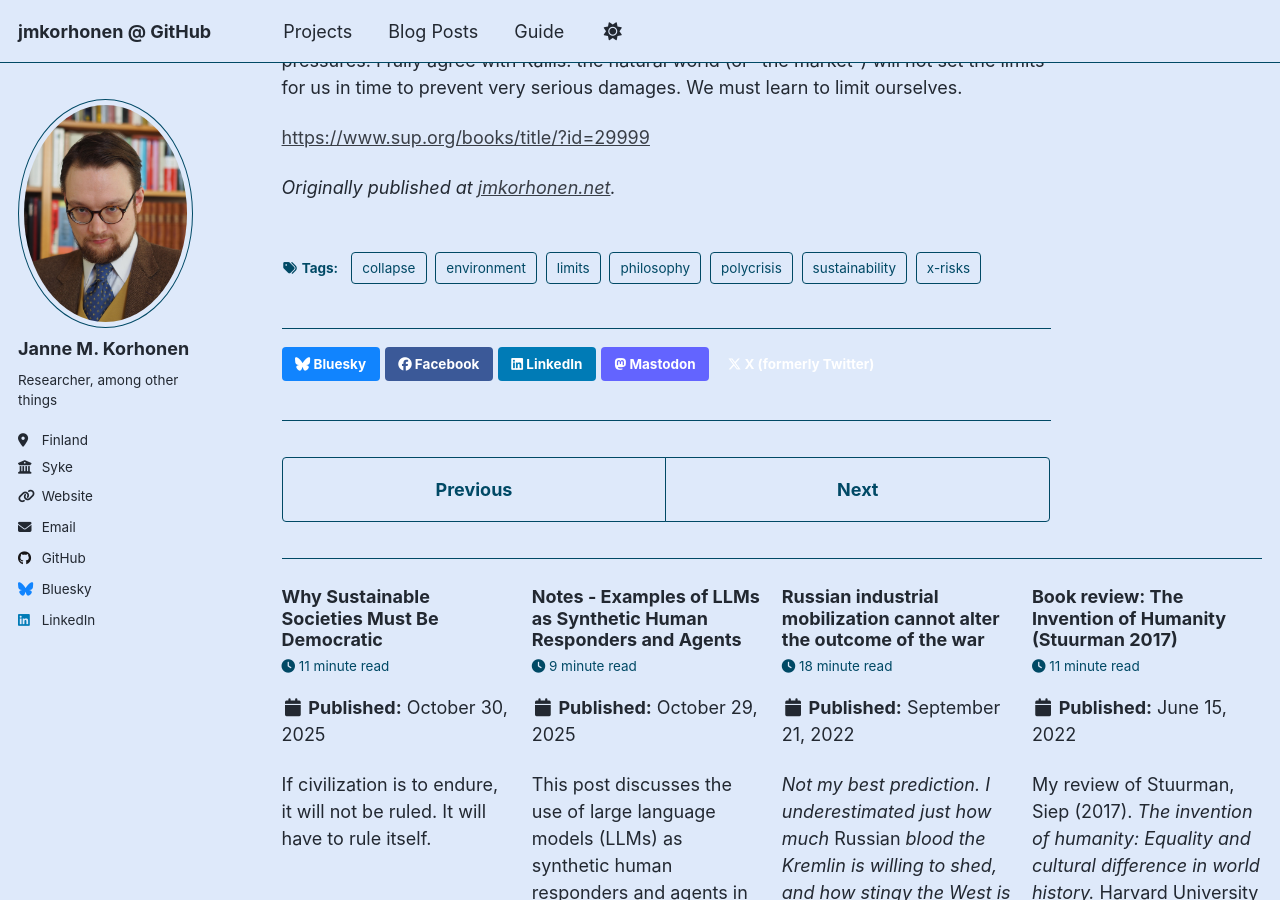
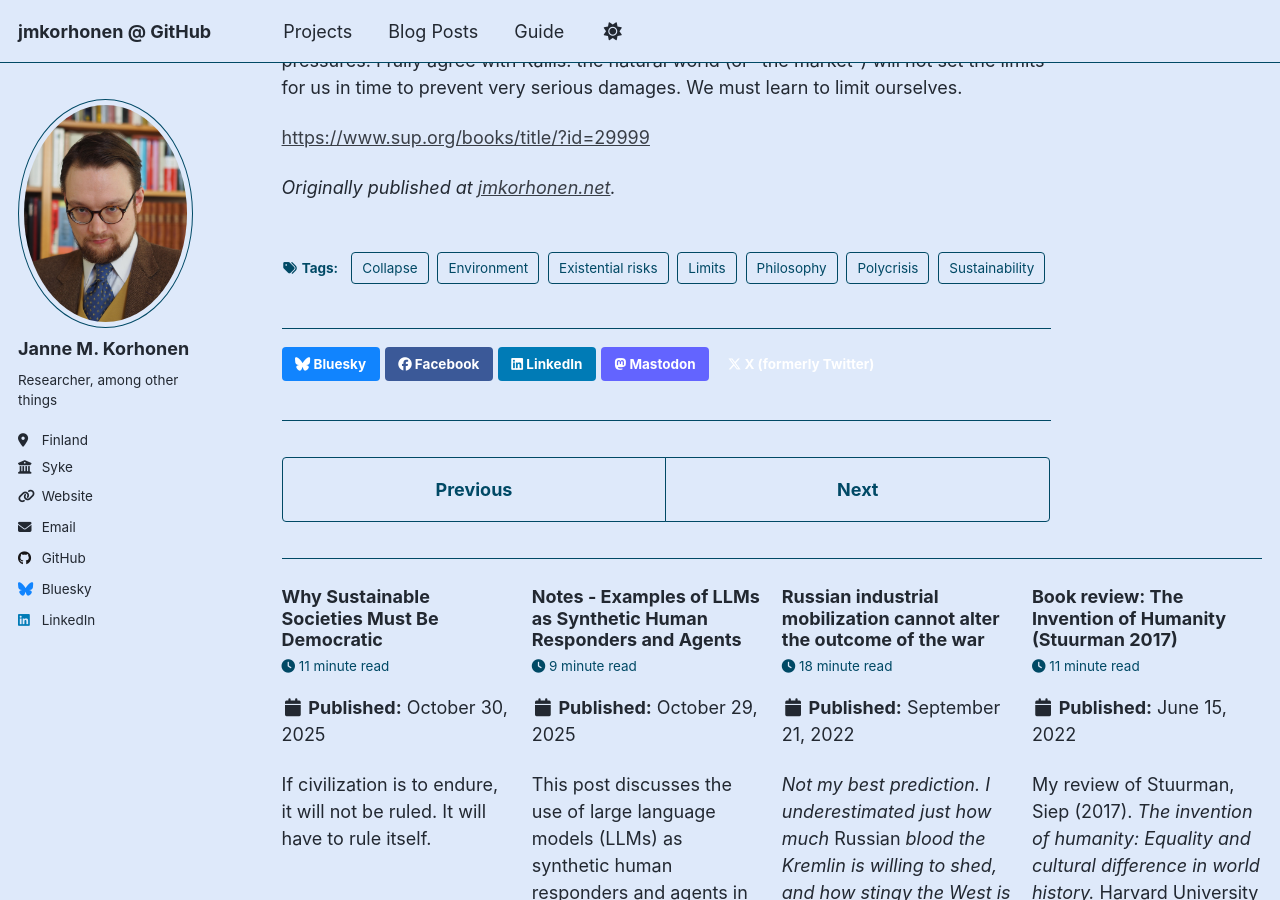
Before and after one commit to jmkorhonen/jmkorhonen.github.io, a Jekyll site: the page built from _posts/2022/2022-07-27-what-is-good-in-life-on-feedback-loops-possibly-leading-to-collapse.md, in a window 1280 px wide and 900 px high, scrolled down 2535 px. Built offline with Jekyll 4.4.1, drawn with Linux system fonts in a browser that asks for light colours; a script that is not in the unit is left out.

Commit message:
Update 2022-07-27-what-is-good-in-life-on-feedback-loops-possibly-leading-to-collapse.md

```diff
--- a/_posts/2022/2022-07-27-what-is-good-in-life-on-feedback-loops-possibly-leading-to-collapse.md
+++ b/_posts/2022/2022-07-27-what-is-good-in-life-on-feedback-loops-possibly-leading-to-collapse.md
@@ -3,13 +3,13 @@ title: 'What is Good in Life? On feedback loops possibly leading to a collapse'
 date: 2022-07-27
 permalink: /posts/2022/2022-07-27-what-is-good-in-life-on-feedback-loops-possibly-leading-to-collapse/
 tags:
-- collapse
-- philosophy
-- sustainability
-- x-risks
-- environment
-- polycrisis
-- limits
+- Collapse
+- Philosophy
+- Sustainability
+- Existential risks
+- Environment
+- Polycrisis
+- Limits
 ---
 In early 2002, I had an epiphany. I had been depressed for months and queried whether there is even any point in living any more: in the long run, we are all dead, and whatever we achieve will crumble in the sands of time. In a century, barely anyone will even know that you ever existed.
 
```
